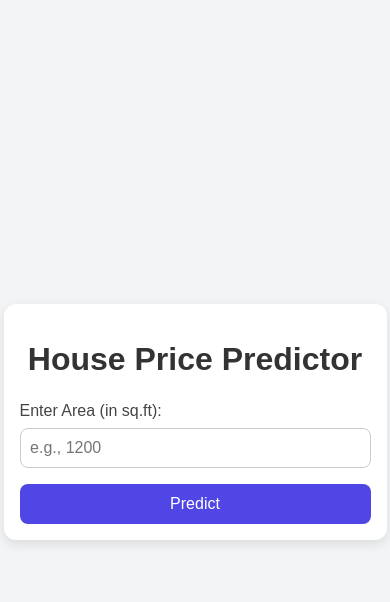
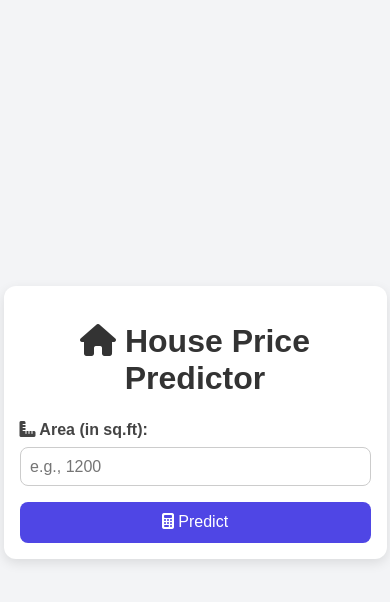
Before and after one commit to abhishekshukla1212/house-predict-app, a Flask app: page / in a window 390 px wide. Shown: the top 602 px of the page. Run offline with Flask 3, Linux system fonts and the light colour scheme; parts of the project's set-up code (start-up, migrations or seed data) failed here and were passed over.

Commit message:
Clean: final responsive UI with animation & icons

```diff
--- a/templates/index.html
+++ b/templates/index.html
@@ -4,6 +4,10 @@
   <meta charset="UTF-8" />
   <meta name="viewport" content="width=device-width, initial-scale=1.0" />
   <title>House Price Predictor</title>
+
+  <!-- Font Awesome for icons -->
+  <link rel="stylesheet" href="https://cdnjs.cloudflare.com/ajax/libs/font-awesome/6.5.0/css/all.min.css" />
+
   <style>
     body {
       font-family: Arial, sans-serif;
@@ -39,9 +43,10 @@
     label {
       margin-bottom: 0.5rem;
       color: #444;
+      font-weight: bold;
     }
 
-    input[type="text"] {
+    input[type="number"] {
       padding: 0.6rem;
       font-size: 1rem;
       margin-bottom: 1rem;
@@ -57,6 +62,7 @@
       border: none;
       border-radius: 8px;
       cursor: pointer;
+      transition: background 0.3s ease;
     }
 
     button:hover {
@@ -68,6 +74,12 @@
       font-size: 1.2rem;
       text-align: center;
       color: #16a34a;
+      animation: fadeIn 0.8s ease-in-out;
+    }
+
+    @keyframes fadeIn {
+      from { opacity: 0; transform: translateY(10px); }
+      to { opacity: 1; transform: translateY(0); }
     }
 
     @media (max-width: 480px) {
@@ -79,12 +91,13 @@
 </head>
 <body>
   <div class="container">
-    <h1> House Price Predictor</h1>
-    <form method="post" action="/predict">
-      <label for="area">Enter Area (in sq.ft):</label>
-      <input type="text" name="area" id="area" placeholder="e.g., 1200" required />
-      <button type="submit">Predict</button>
+    <h1><i class="fas fa-home"></i> House Price Predictor</h1>
+    <form method="POST" action="/predict">
+      <label for="area"><i class="fas fa-ruler-combined"></i> Area (in sq.ft):</label>
+      <input type="number" name="area" id="area" placeholder="e.g., 1200" required />
+      <button type="submit"><i class="fas fa-calculator"></i> Predict</button>
     </form>
+
     {% if prediction is defined %}
       <div class="result">
         💰 Predicted Price: <strong>{{ prediction | round(2) }}</strong> lakhs
```
